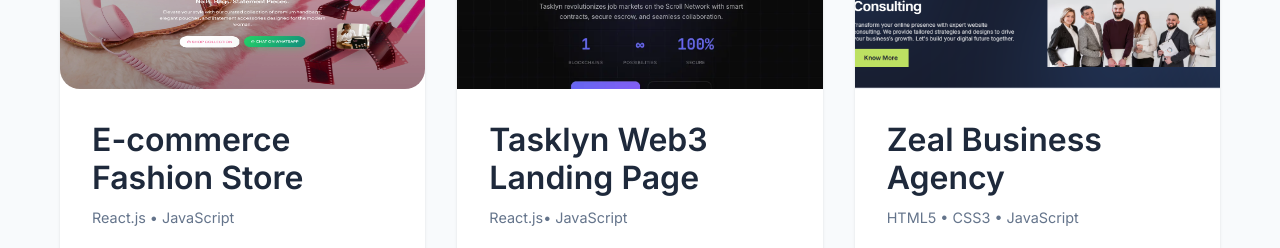
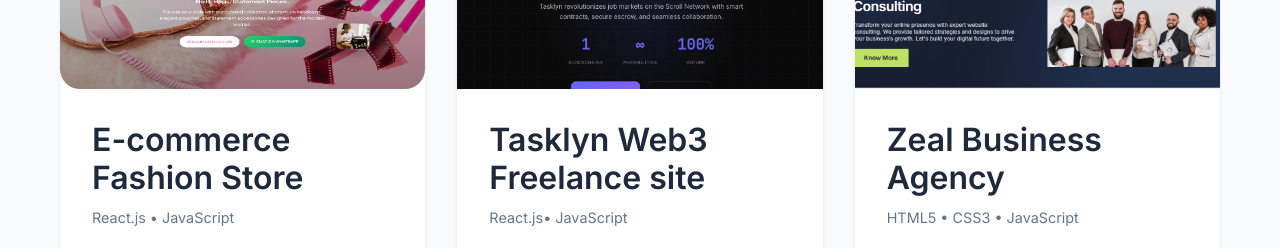
Before and after one commit to Cyberpunk738/CyberDev, a plain HTML site: page index.html in a window 1280 px wide. Shown: the part 2900-3148 px from the top of the page. Drawn offline with nearby package versions, Linux system fonts and the light colour scheme.

Commit message:
new change

```diff
--- a/index.html
+++ b/index.html
@@ -303,7 +303,7 @@
                         <img src="asset/Screenshot (724).webp" alt="Tasklyn Web3 Landing Page screenshot" srcset="">
                     </div>
                     <div class="project-content">
-                        <h3>Tasklyn Web3 Landing Page</h3>
+                        <h3>Tasklyn Web3 Freelance site</h3>
                         <p class="project-tech">React.js• JavaScript</p>
                         <div class="project-buttons">
                             <a href="https://tasklyn-scroll1.vercel.app/" class="project-btn">Live Demo</a>
```
